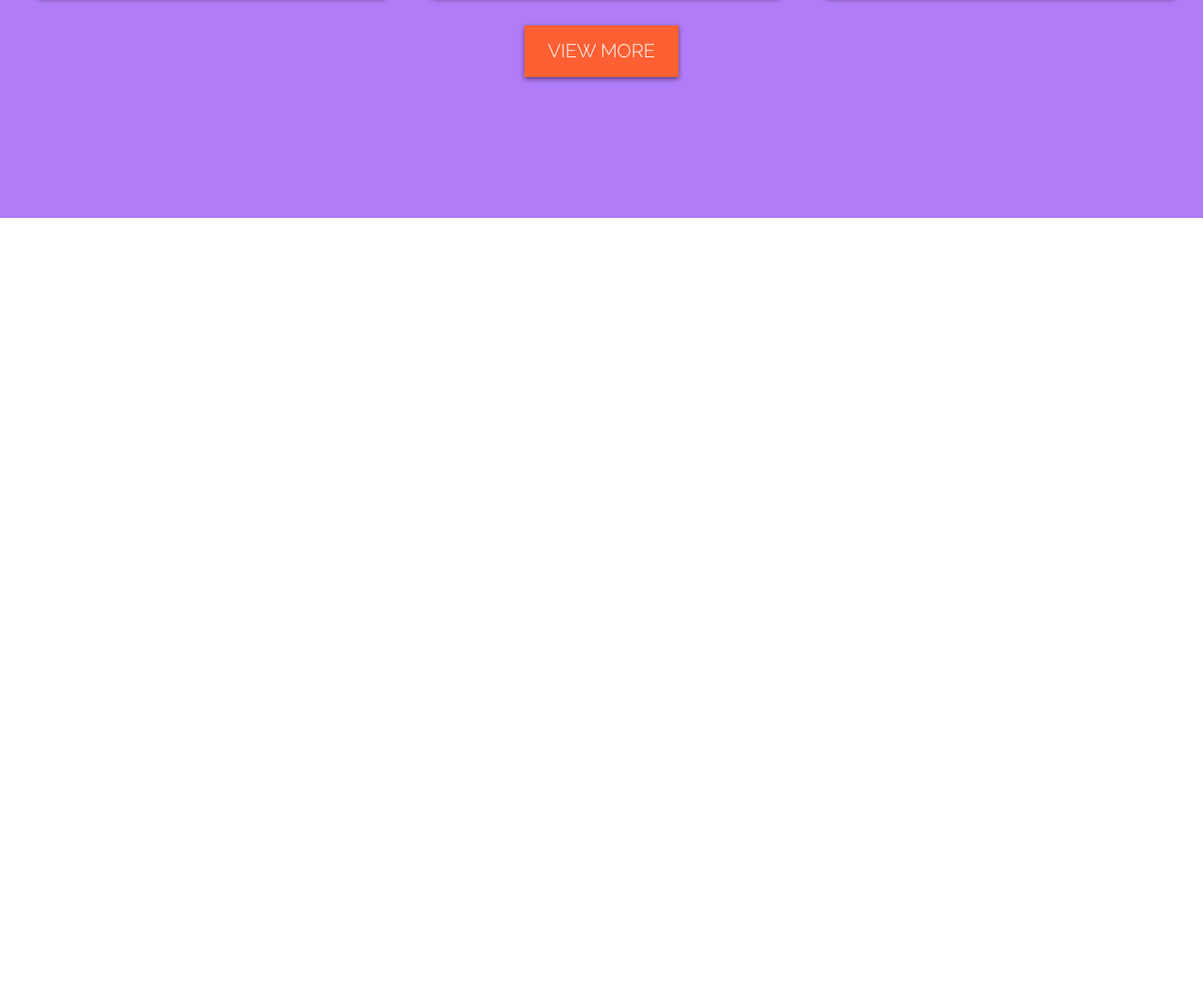
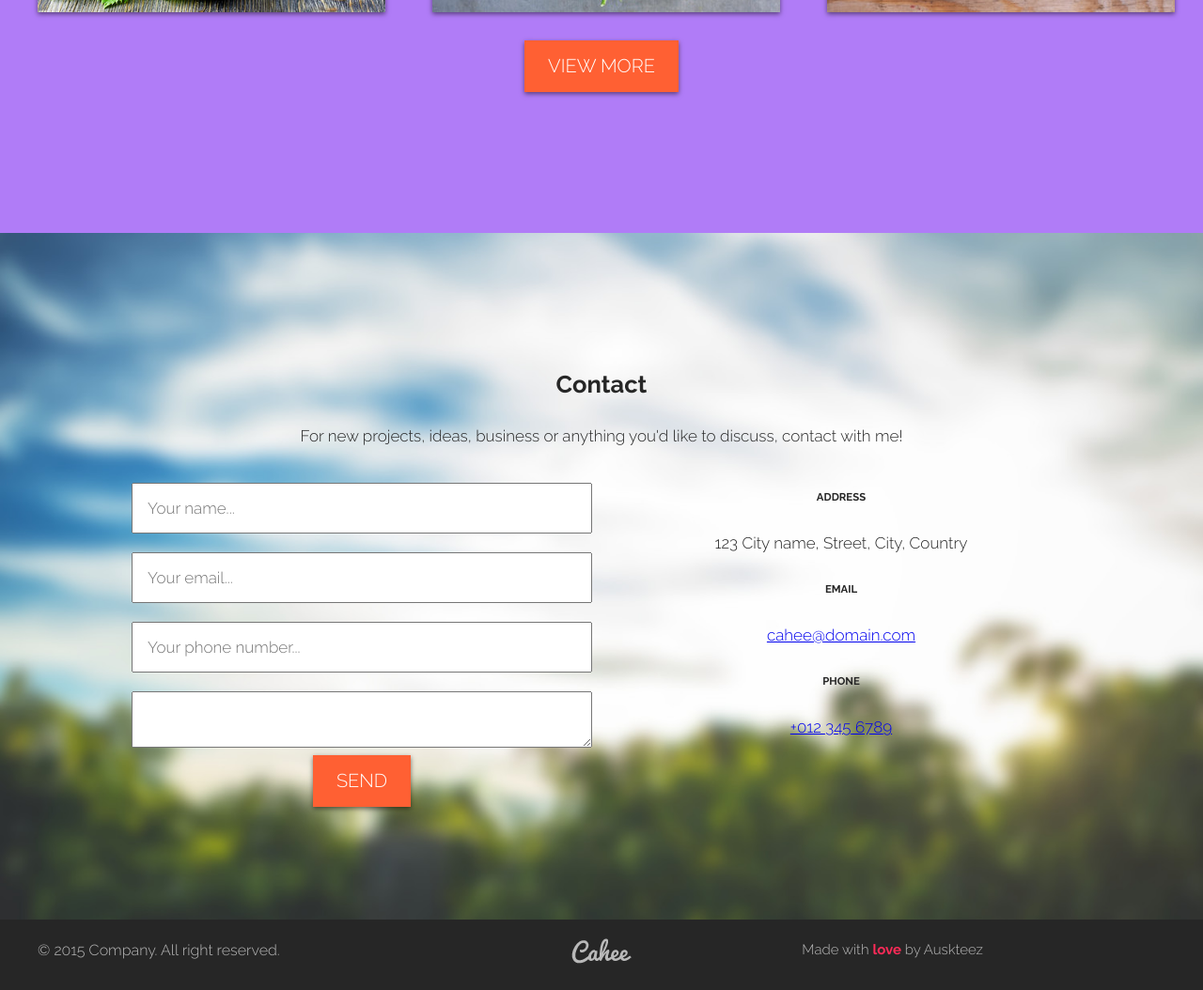
Before and after one commit to denis1605/cahee, a plain HTML site: page index.html in a window 1280 px wide. Shown: the part 6029-7083 px from the top of the page at 94% size. Before the commit the page ends 6261 px from the top, so only its background shows below. Drawn offline with Linux system fonts and the light colour scheme.

Commit message:
block contact

```diff
--- a/index.html
+++ b/index.html
@@ -156,19 +156,15 @@
 
 				<form action="#"  method="post">
 
-					<!-- BEGIN ba-row -->
 
-					<div class="ba-row">
-						<div class="ba-width-1-2">
+
+
+					<div class=" ba-subscribe--form">
 						<input type="email" name="email" placeholder="Your email address..." required>
-
-						</div>
-						<div class="ba-width-1-2">
 						<button class="ba-button ba-button--subscribe" type="submit">SUBSCRIBE</button>
 
 					</div>
-					</div>
-					<!-- END ba-row -->
+
 
 
 				</form>
@@ -217,6 +213,50 @@
 			</div>
 		</section>
 
+		<section id="contact" class="ba-section ba-section--contact">
+			<div class="ba-container">
+
+				<h2 class="ba-contact__title">Contact</h2>
+				<p class="ba-contact__subtitle">For new projects, ideas, business or anything
+					you'd like to discuss, contact with me!</p>
+					<div class="ba-row cf">
+						<!-- BEGIN   -->
+						<div class="ba-width-1-2 ba-float-left">
+
+							<form action="#"  class="ba-contact__form">
+								<input type="text" name="name" placeholder="Your name..." required>
+								<input type="email" name="email" placeholder="Your email..." required>
+								<input type="tel" name="tel" placeholder="Your phone number..." required>
+								<textarea class="ba-text-left" placeholder="Your messge...">
+								</textarea>
+								<button type="submit" class="ba-button ba-contact--submint">send</button>
+							</form>
+						</div>
+						<!-- END  -->
+						<div class="ba-contact__info ba-width-1-2 ba-float-right">
+							<h6>ADDRESS</h6>
+							<p>123 City name, Street, City, Country</p>
+							<h6>EMAIL</h6>
+							<a href="mailto:cahee@domain.com">cahee@domain.com</a>
+							<h6>PHONE</h6>
+							<a href="tel:+012 345 6789">+012 345 6789</a>
+						</div>
+					</div>
+				</div>
+			</section>
+			<footer class="ba-footer">
+				<div class="ba-container ba-row">
+				<div class="ba-width-1-3 ba-footer__company">© 2015 Company. All right reserved.</div>
+					<a class="ba-footer__logo ba-width-1-3" href="#">
+						<img src="img/logo_footer.png" alt="Cahee">
+
+					</a>
+					<div class="ba-width-1-3 ba-footer__author">
+						Made with <span>love</span> by Auskteez
+					</div>
+				</div>
+			</footer>
+
 
 
 
--- a/scss/style.scss
+++ b/scss/style.scss
@@ -171,14 +171,22 @@ textarea {
 		text-align: center;
 
 	}
+	&--contact {
+		background: #FFF url(../img/bg6.jpg) no-repeat 50%;
+		background-size:cover;
+		text-align: center;
+		padding: 120px;
+
+	}
 }
 .ba-content {
 	padding: 135px 0 100px 100px;
+	& p{
+		margin-bottom: 15px;
+	}
 
 }
-.ba-content p{
-	margin-bottom: 15px;
-}
+
 .ba-title {
 	font-size: 90px;
 	&--light {
@@ -288,13 +296,13 @@ textarea {
 	margin-left: 20px;
 }
 .ba-blog__title {
-font:700 90px/3.6 $primary-font;
-color: #ffffff;
-margin: 0;
+	font:700 90px/3.6 $primary-font;
+	color: #ffffff;
+	margin: 0;
 }
 .ba-blog__subtitle {
-font:300 17px/1.6 $primary-font;
-color: #ffffff;
+	font:300 17px/1.6 $primary-font;
+	color: #ffffff;
 }
 
 .ba-post--time {
@@ -334,3 +342,58 @@ color: #ffffff;
 .ba-button--blog {
 	margin-top: 30px;
 }
+
+.ba-subscribe--form input {
+
+	margin: 0 20px 14px 0;
+	padding: 17px 20px;
+	font-size: 15px;
+	width: calc(50% - 15px);
+
+
+}
+.ba-footer {
+	background: #262626;
+	text-align: center;
+	padding: 20px;
+}
+.ba-footer__company {
+	font-family: Raleway;
+	color: #b9b9b9;
+	font-size: 16px;
+	font-weight: 300;
+	line-height: 25px;
+	text-align: left;
+}
+.ba-footer__author {
+	font-family: Raleway;
+	color:  #b9b9b9;
+	font-size: 15px;
+	font-weight: 300;
+	line-height: 25px;
+	text-align: left;
+	& span {
+		font-family: Raleway;
+		color:  #ff2b58;
+		font-size: 15px;
+		font-weight: 700;
+		line-height: 25px;
+		text-align: left;
+	}
+
+}
+
+
+.ba-contact__form input {
+width: 100%;
+margin-top: 20px;
+padding: 15px;
+
+}
+
+.ba-contact__form textarea {
+width: 100%;
+margin-top: 20px;
+
+
+}
```
Also changed, not shown: css/style.css, img/bg6.jpg (added), img/logo_footer.png (added), 1 other file. Lines whose indentation alone changed are shown as unchanged.
